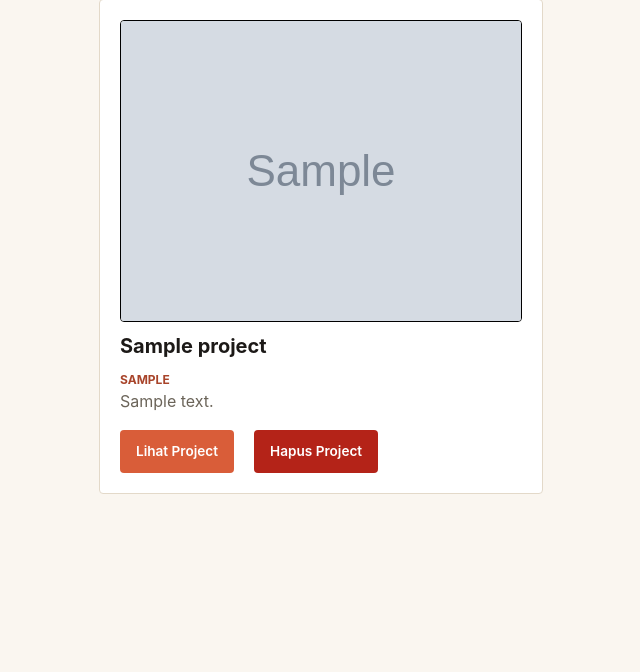
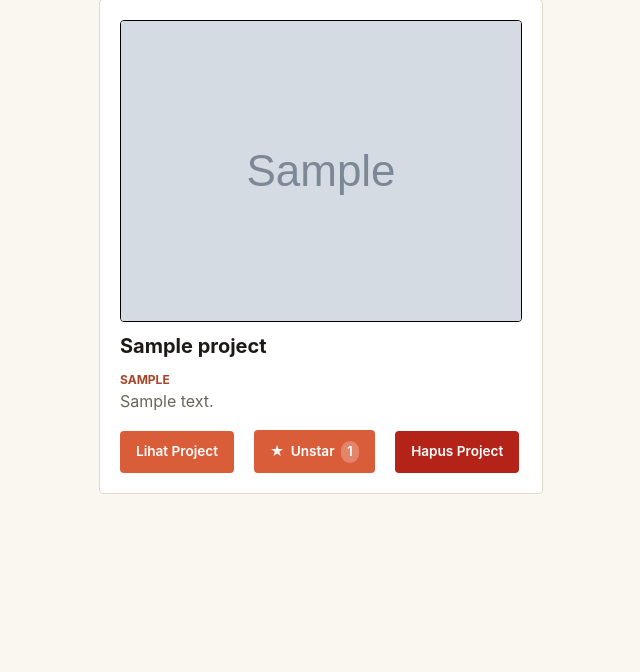
Before and after one commit to ilmanzidnicom/myportofolio, a Django app: page /projects/ in a window 1280 px wide. Shown: the part 399-1071 px from the top of the page, without its empty margins (89-729 px from the left). Run offline with Django 5.2, Linux system fonts and the light colour scheme; a user stored in the database is signed in; tables that the repository leaves empty hold one stand-in row (values such as "Sample post"); grey boxes marked "Sample" are stand-in pictures.

Commit message:
feat: Menambahkan star pada project

```diff
--- a/main/models.py
+++ b/main/models.py
@@ -1,5 +1,6 @@
 import uuid
 from django.db import models
+from django.contrib.auth.models import User
 
 # Create your models here.
 class Experience(models.Model):
@@ -48,6 +49,9 @@ class Project(models.Model):
     tech_stack = models.CharField(max_length=255)
     project_url = models.URLField(blank=True)
     project_image_url = models.URLField(blank=True, max_length=500)
+    starred_by = models.ManyToManyField(
+        User, related_name="starred_projects", blank=True
+    )
 
     def __str__(self):
         return self.title
--- a/main/urls.py
+++ b/main/urls.py
@@ -11,6 +11,7 @@ urlpatterns = [
     path("api/projects/", get_projects_json, name="get_projects_json"),
     path("projects/add/", create_project, name="create_project"),
     path("projects/<uuid:project_id>/delete/", delete_project, name="delete_project"),
+    path("projects/<uuid:project_id>/star/", toggle_star, name="toggle_star"),
     path("api/edhistory/", get_education_history_json, name="get_education_history_json"),
     path("edhistory/add/", create_education_history, name="create_education_history"),
     path("edhistory/<uuid:edhistory_id>/update/", update_education_history, name="update_education_history"),
--- a/main/views.py
+++ b/main/views.py
@@ -69,7 +69,7 @@ def get_projects_json(request):
     if title_query:
         projects = projects.filter(title__icontains=title_query)
 
-    projects_json = serializers.serialize("json", projects)
+    projects_json = serializers.serialize("json", projects, use_natural_foreign_keys=True)
     return HttpResponse(projects_json, content_type="application/json")
 
 @login_required(login_url="/login/")
@@ -105,6 +105,18 @@ def delete_project(request, project_id):
         project.delete()
         messages.success(request, "Project berhasil dihapus!")
         return redirect("main:show_projects")
+
+    return redirect("main:show_projects")
+
+@login_required(login_url="/login/")
+def toggle_star(request, project_id):
+    project = get_object_or_404(Project, pk=project_id)
+
+    if request.method == "POST":
+        if request.user in project.starred_by.all():
+            project.starred_by.remove(request.user)
+        else:
+            project.starred_by.add(request.user)
 
     return redirect("main:show_projects")
 
--- a/static/css/style.css
+++ b/static/css/style.css
@@ -553,3 +553,25 @@ hr {
     color: var(--accent);
     font-weight: bold;
 }
+
+.star-form {
+    display: inline;
+}
+
+.button-star {
+    display: inline-flex;
+    align-items: center;
+    gap: 0.4rem;
+    background: var(--ink);
+}
+
+.button-star.is-starred {
+    background: var(--accent);
+}
+
+.star-count {
+    padding: 0.05rem 0.4rem;
+    border-radius: 999px;
+    background: rgba(255, 255, 255, 0.25);
+    font-size: 0.8rem;
+}
--- /dev/null
+++ b/templates/components/project_star.html
@@ -0,0 +1,10 @@
+<form method="post" action="{% url 'main:toggle_star' project.id %}" class="star-form">
+    {% csrf_token %}
+    <button type="submit"
+            class="button button-star{% if user in project.starred_by.all %} is-starred{% endif %}"
+            title="{% if project.starred_by.all %}Dibintangi oleh {{ project.starred_by.all|join:', ' }}{% else %}Jadilah yang pertama memberi star{% endif %}">
+        <span aria-hidden="true">★</span>
+        {% if user in project.starred_by.all %}Unstar{% else %}Star{% endif %}
+        <span class="star-count">{{ project.starred_by.count }}</span>
+    </button>
+</form>
--- a/templates/project.html
+++ b/templates/project.html
@@ -42,6 +42,7 @@
                             {% if project.project_url %}
                                 <a href="{{ project.project_url }}" class="button">Lihat Project</a>
                             {% endif %}
+                            {% include "components/project_star.html" with project=project %}
                             {% include "components/project_delete_modal.html" with project=project %}
                         </div>
                     </div>
```
Also changed, not shown: main/migrations/0005_project_starred_by.py (added).
